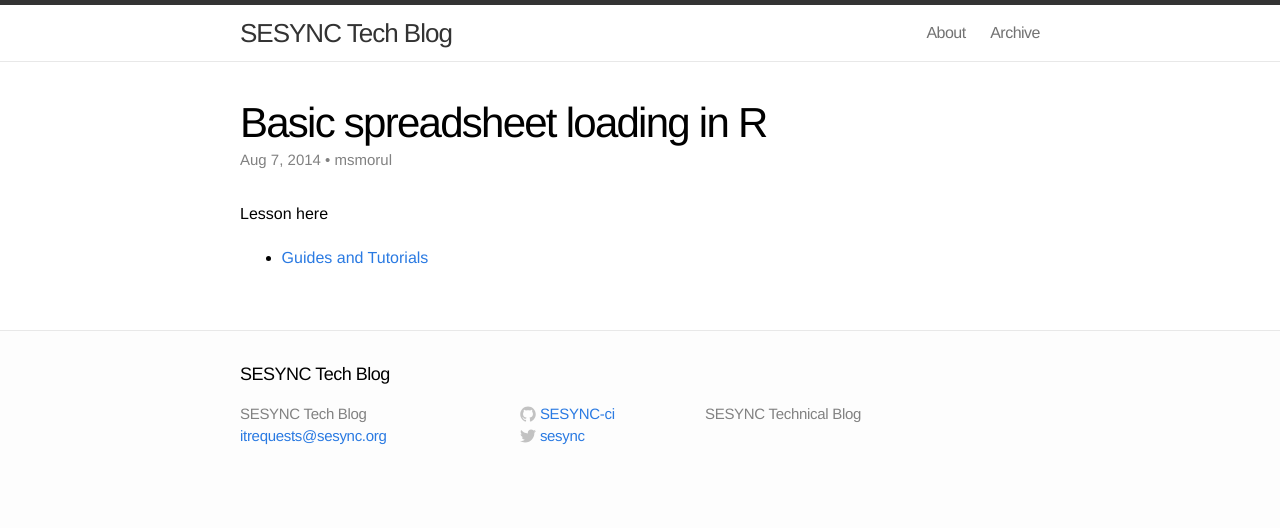
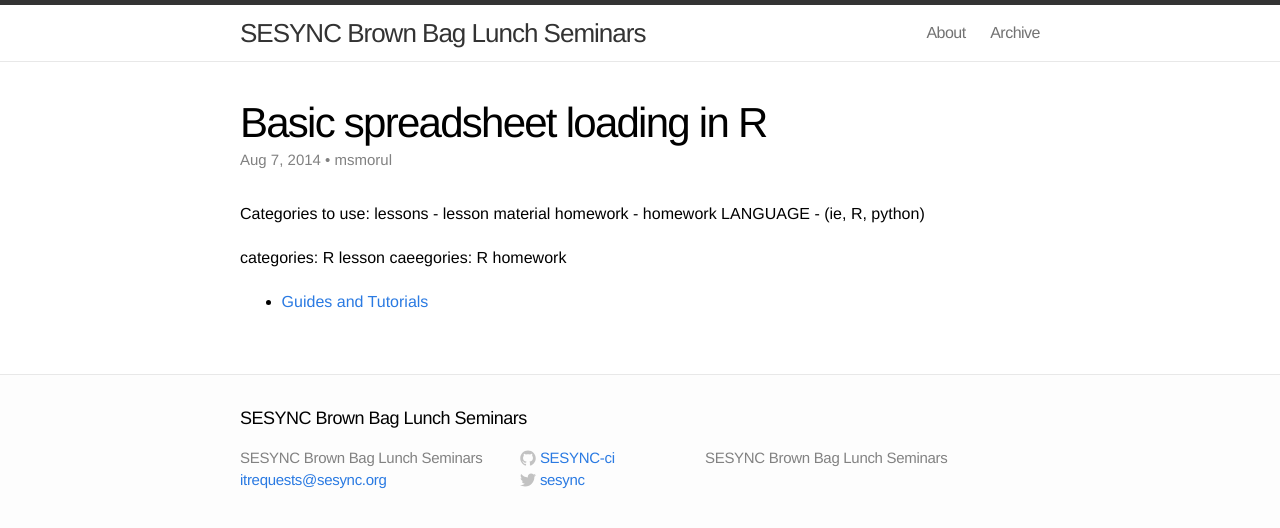
Before and after one commit to SESYNC-ci/brown-bag-lessons, a Jekyll site: the page built from _posts/2014-10-15-r-load-xls.md, in a window 1280 px wide. Shown: the top 528 px of the page. Built offline with Jekyll 4.4.1, drawn with Linux system fonts in a browser that asks for light colours.

Commit message:
change links, etc to brown bag lunches

```diff
--- a/_config.yml
+++ b/_config.yml
@@ -1,8 +1,8 @@
 # Site settings
-title: SESYNC Tech Blog
+title: SESYNC Brown Bag Lunch Seminars
 email: itrequests@sesync.org
-description: "SESYNC Technical Blog"
-baseurl: "http://sesync-ci.github.io/blog"
+description: "SESYNC Brown Bag Lunch Seminars"
+baseurl: "http://sesync-ci.github.io/brown-bag-lessons"
 url: "http://www.sesync.org"
 twitter_username: sesync
 github_username:  SESYNC-ci
--- a/_posts/2014-10-15-r-load-xls.md
+++ b/_posts/2014-10-15-r-load-xls.md
@@ -2,10 +2,15 @@
 layout: post
 title:  "Basic spreadsheet loading in R"
 date:   2014-08-07 14:06:14
-categories: jekyll update
+categories: lessons R
 author: msmorul
 ---
+Categories to use:
+  lessons - lesson material
+  homework - homework
+  LANGUAGE - (ie, R, python)
 
-Lesson here
+categories: R lesson
+caeegories: R homework
 
 * [Guides and Tutorials](https://collab.sesync.org/sites/support)
--- a/about.md
+++ b/about.md
@@ -4,7 +4,7 @@ title: About
 permalink: /about/
 ---
 
-Welcome to the SESYNC IT/Tech Blog.
+Welcome to the SESYNC brown bag lunch lesson repository. You'll find all lesson plans for our weekly/bi-weekly lunch tech talks
 
 Looking for our support guides, visit out collab site at: [collab.sesync.org/sites/support](https://collab.sesync.org/sites/support)
 
```
Also changed, not shown: README.md (added).
